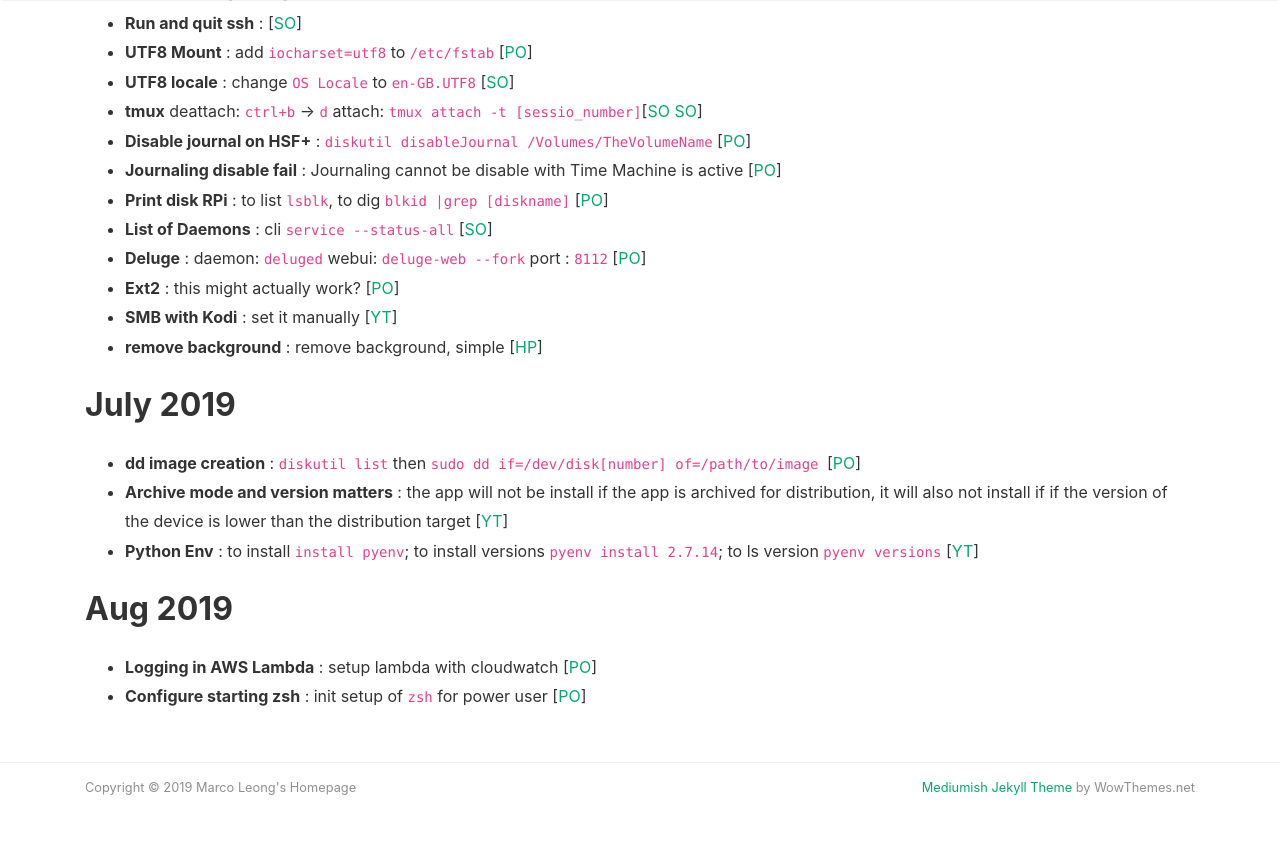
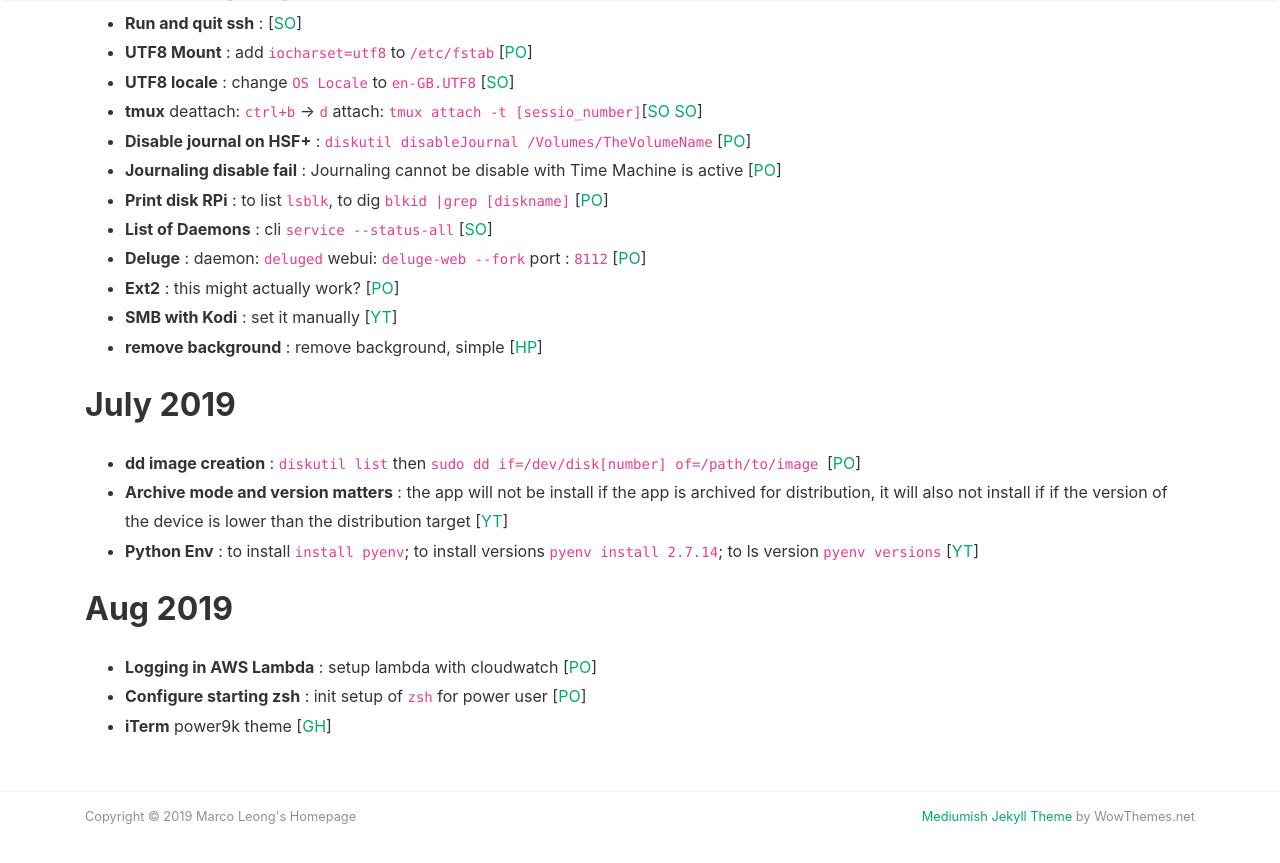
Before and after one commit to MarcoLeongDev/MarcoLeongDev.github.io, a Jekyll site: the page built from journey.md, in a window 1280 px wide and 900 px high, scrolled down 3122 px. Shown: the top 863 px of the window. Built offline with Jekyll 4.4.1, drawn with Linux system fonts in a browser that asks for light colours; nearby versions of some CDN libraries; our own code applies the rules of GitHub Pages for plain Markdown files.

Commit message:
Update journey.md

```diff
--- a/journey.md
+++ b/journey.md
@@ -100,6 +100,7 @@
 ## Aug 2019
 - **Logging in AWS Lambda** : setup lambda with cloudwatch [[PO](https://serverless-stack.com/chapters/api-gateway-and-lambda-logs.html)]
 - **Configure starting zsh** : init setup of `zsh` for power user [[PO](https://medium.com/@beatrizmrg/gaining-efficiency-with-iterm-prompt-customization-on-macos-3ad212f5bfde)]
+- **iTerm** power9k theme [[GH](https://github.com/romkatv/powerlevel10k#i-cannot-make-powerlevel10k-work-with-my-plugin-manager-help)]
 
 
 
```
